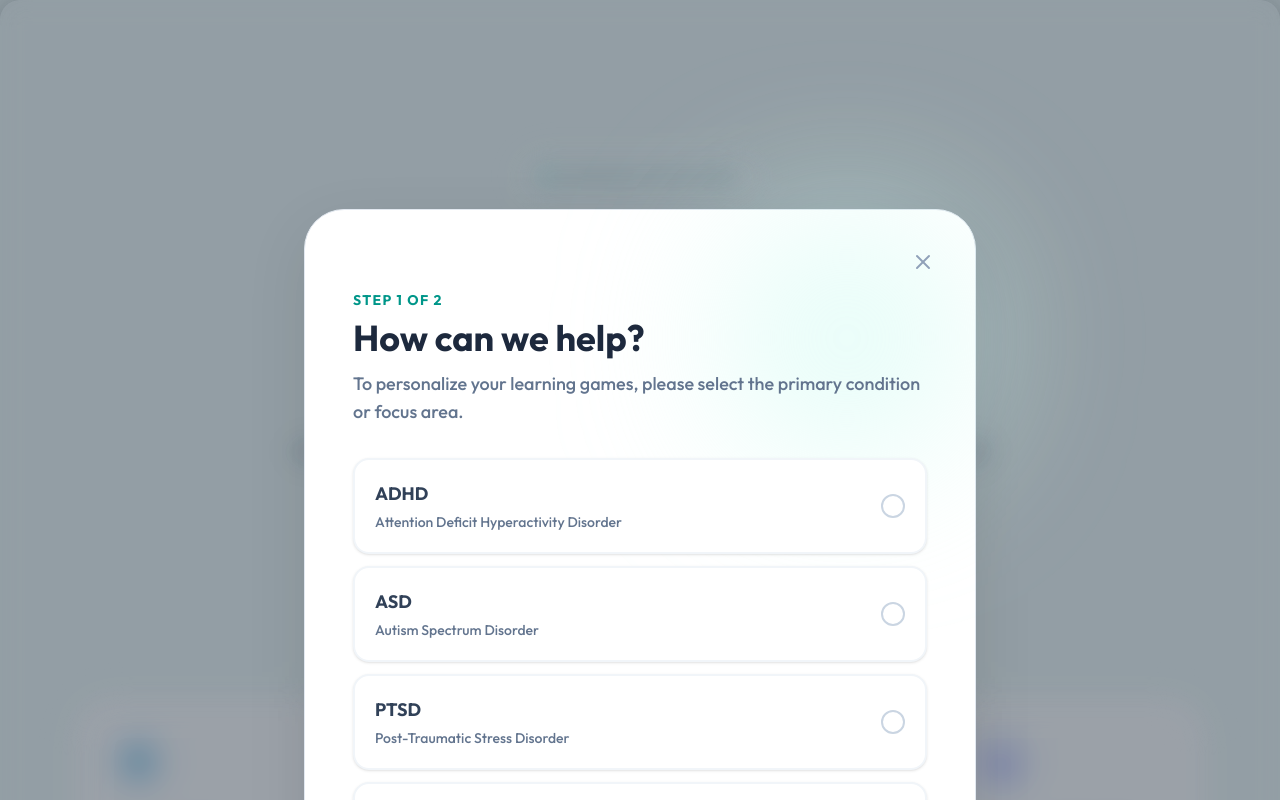
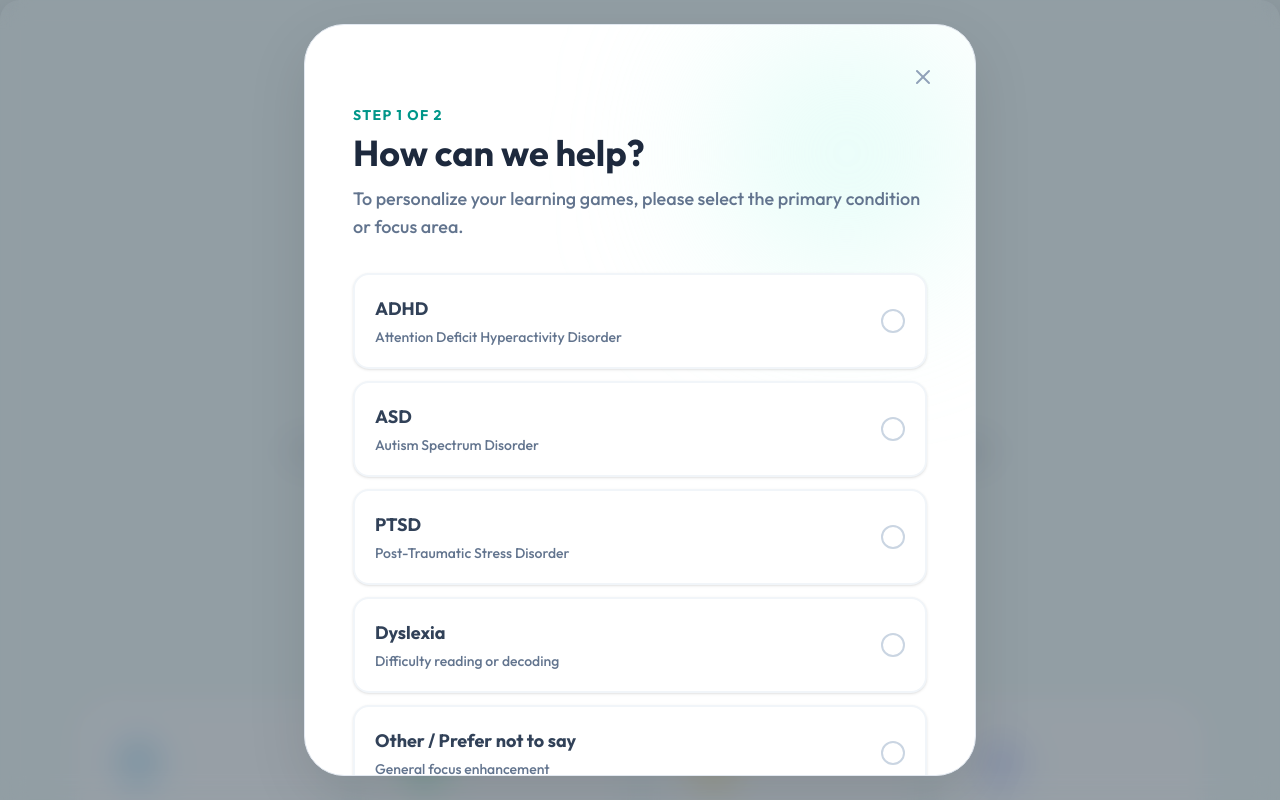
Before and after one commit to Byte-Builders-28/NeuroByte, a React (Vite) app in the folder frontend/: page / in a window 1280 px wide. Both pictures are taken after a click on the button "Start the Journey". Shown: the top 800 px of the page. Built offline with nearby package versions, Linux system fonts and the light colour scheme.

Commit message:
final commit

```diff
--- a/frontend/src/pages/Onboarding.jsx
+++ b/frontend/src/pages/Onboarding.jsx
@@ -21,6 +21,7 @@ export default function Onboarding() {
 
   useEffect(() => {
     if (isModalOpen) {
+      window.scrollTo({ top: 0, behavior: 'instant' });
       document.body.style.overflow = 'hidden';
     } else {
       document.body.style.overflow = '';
@@ -119,6 +120,7 @@ export default function Onboarding() {
   };
 
   return (
+    <>
     <div className="glass">
 
       {/* Main Content Container */}
@@ -179,18 +181,23 @@ export default function Onboarding() {
           ))}
         </div>
       </div>
+    </div>
 
-      {/* Full Screen Modal Overlay */}
+      {/* Full Screen Modal Overlay — rendered outside .glass to avoid backdrop-filter containing block */}
       {isModalOpen && (
-        <div className="fixed inset-0 z-[100] flex items-center justify-center px-4 py-8 animate-in fade-in duration-500">
+        <div className="fixed inset-0 z-[100] flex items-center justify-center p-6">
+          {/* Backdrop */}
           <div className="absolute inset-0 bg-slate-900/40 backdrop-blur-md" onClick={() => setIsModalOpen(false)} />
 
-          {/* Modal Card — full rounded shape visible top & bottom */}
-          <div className="relative w-full max-w-2xl flex flex-col bg-white border border-slate-200 rounded-[2.5rem] shadow-[0_20px_60px_rgba(0,0,0,0.1)] animate-slide-up" style={{maxHeight: 'calc(100vh - 4rem)'}}>
-            {/* Modal Ambient Glow */}
+          {/* Modal Card — fixed height, inner area scrolls */}
+          <div
+            className="relative w-full max-w-2xl flex flex-col bg-white border border-slate-200 rounded-[2.5rem] shadow-[0_20px_60px_rgba(0,0,0,0.1)] animate-slide-up overflow-hidden"
+            style={{ height: 'calc(100vh - 3rem)' }}
+          >
+            {/* Ambient Glow */}
             <div className="absolute top-0 right-0 w-64 h-64 bg-teal-100/50 blur-[80px] rounded-full pointer-events-none z-0" />
 
-            {/* Fixed close button at top */}
+            {/* Close button — always visible at top */}
             <div className="relative z-20 flex justify-end px-8 pt-8 pb-2 shrink-0">
               <button
                 onClick={() => setIsModalOpen(false)}
@@ -200,8 +207,8 @@ export default function Onboarding() {
               </button>
             </div>
 
-            {/* Scrollable content area */}
-            <div className="overflow-y-auto px-8 pb-8 md:px-12 md:pb-12 relative z-10">
+            {/* SCROLLABLE content area */}
+            <div className="flex-1 overflow-y-scroll min-h-0 px-8 pb-10 md:px-12 md:pb-12 relative z-10">
               {/* STEP 1: Condition */}
               {step === 1 && (
               <div className="animate-in fade-in slide-in-from-left-4 duration-500">
@@ -353,6 +360,6 @@ export default function Onboarding() {
         </div>
       )}
 
-    </div>
+    </>
   );
 }
```
